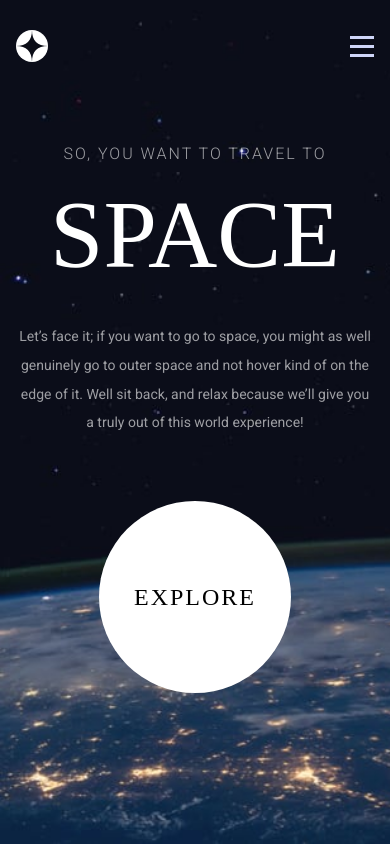
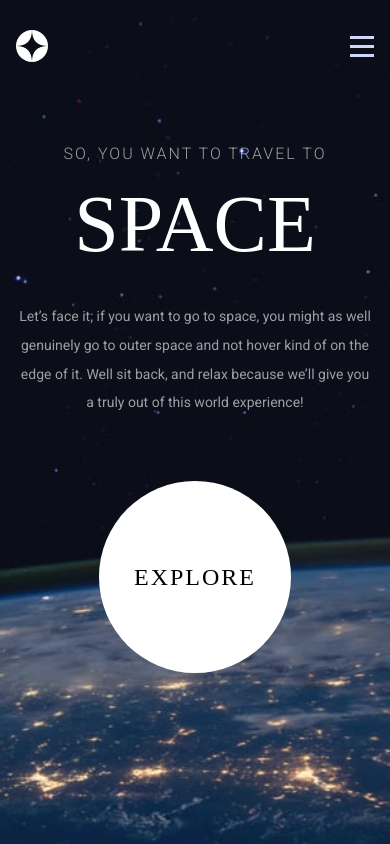
Before and after one commit to calebesg/space-website, a Next.js app: page / in a window 390 px wide. Built offline with nearby package versions, Linux system fonts and the light colour scheme.

Commit message:
added h1 tag

```diff
--- a/src/pages/index.tsx
+++ b/src/pages/index.tsx
@@ -9,7 +9,7 @@ export default function Home() {
       <div className={styles.container}>
         <div>
           <span>So, you want to Travel to</span>
-          <strong>Space</strong>
+          <h1>Space</h1>
           <p>
             Let’s face it; if you want to go to space, you might as well
             genuinely go to outer space and not hover kind of on the edge of it.
--- a/src/styles/home.module.scss
+++ b/src/styles/home.module.scss
@@ -27,7 +27,7 @@
       opacity: 0.6;
     }
 
-    strong {
+    h1 {
       font-size: 9rem;
       text-transform: uppercase;
       font-weight: normal;
@@ -101,8 +101,8 @@
         font-size: 1rem;
       }
 
-      strong {
-        font-size: 6rem;
+      h1 {
+        font-size: 5rem;
       }
 
       p {
```
